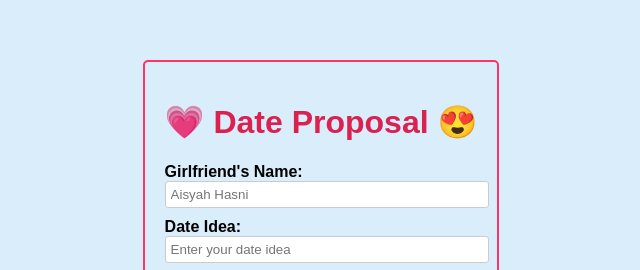
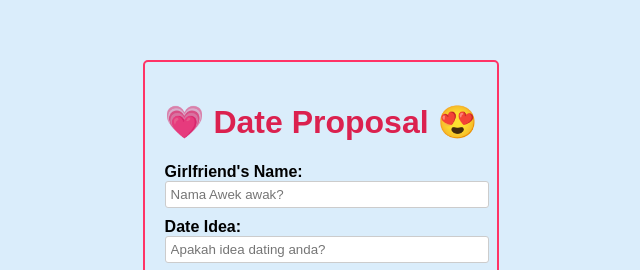
Before and after one commit to IzzatKamaruddin/Saturday, a plain HTML site: page Index.html in a window 1280 px wide. Shown: the part 158-428 px from the top of the page, 309-949 px from the left. Drawn offline with Linux system fonts and the light colour scheme.

Commit message:
Index.html

```diff
--- a/Index.html
+++ b/Index.html
@@ -107,13 +107,13 @@
     <h1>&#128151; Date Proposal &#128525;</h1>
 
     <label for="girlfriendName">Girlfriend's Name:</label>
-    <input type="text" id="girlfriendName" placeholder="Aisyah Hasni" readonly>
+    <input type="text" id="girlfriendName" placeholder="Nama Awek awak?" required>
 
     <label for="dateIdea">Date Idea:</label>
-    <input type="text" id="dateIdea" placeholder="Enter your date idea" required>
+    <input type="text" id="dateIdea" placeholder="Apakah idea dating anda? " required>
 
     <label for="dateAndTime">Date and Time:</label>
-    <input type="datetime-local" id="dateAndTime" placeholder="Enter the date and time" required><br>
+    <input type="datetime-local" id="dateAndTime" placeholder="Hari dan masa untuk berdating?" required><br>
     <br><br>
 
     <div style = "display: flex; justify-content: center;">
```
